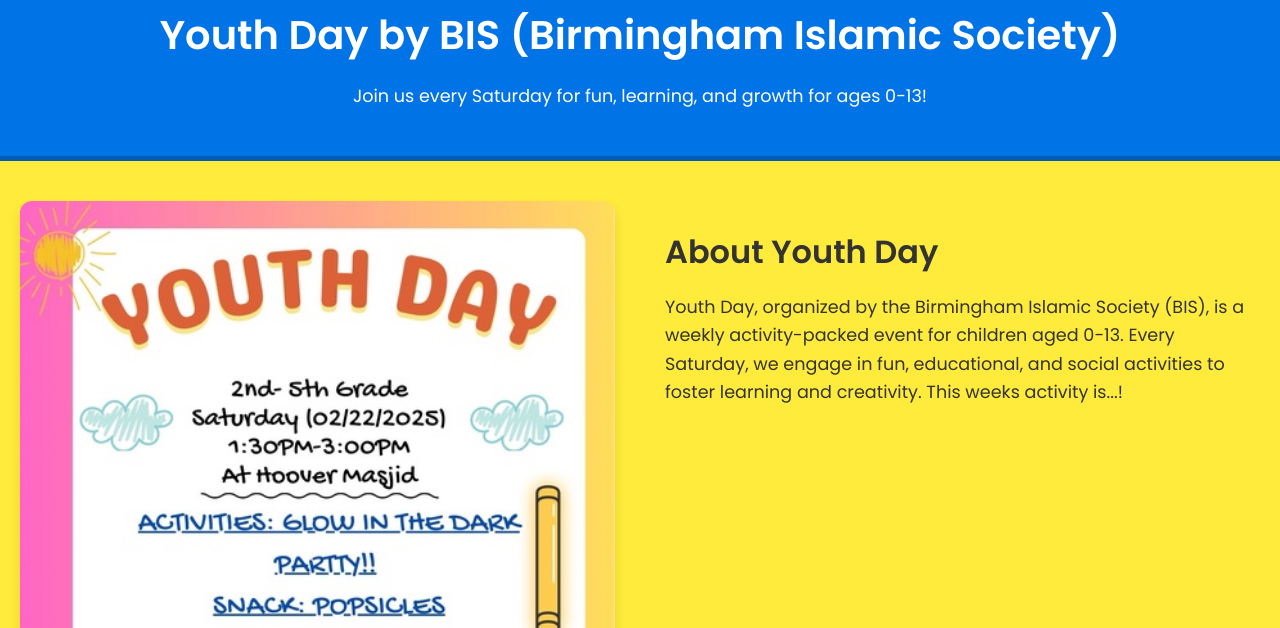
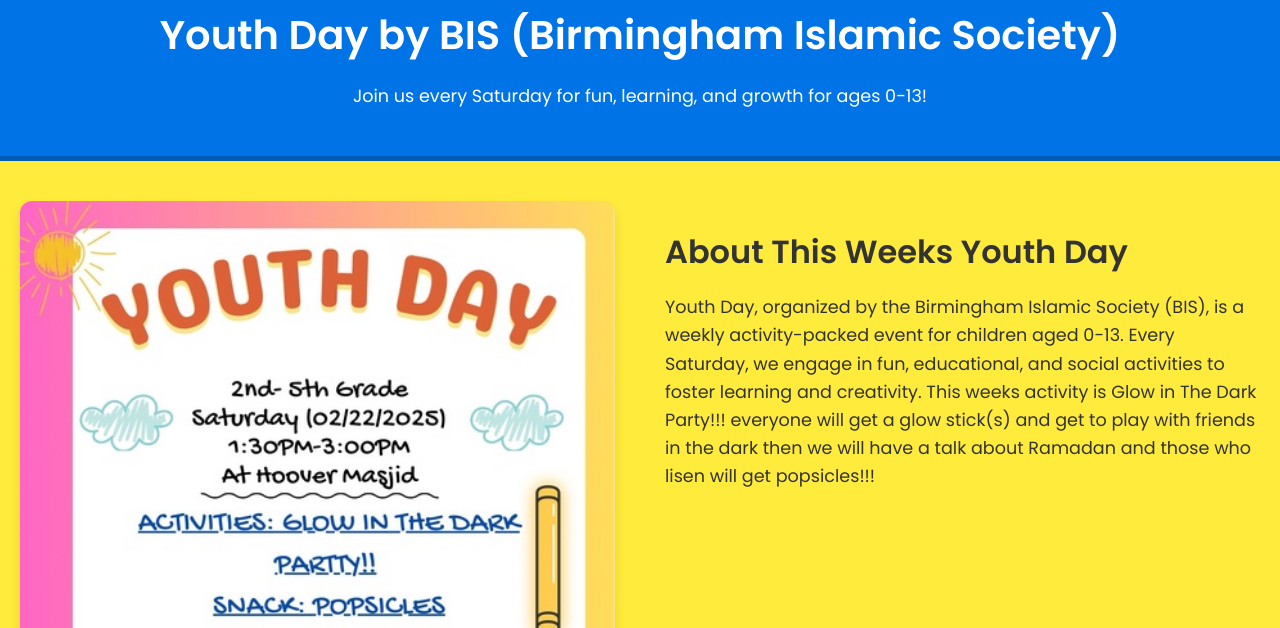
Before and after one commit to BISYouthActivites/YouthDay, a plain HTML site: page index.html in a window 1280 px wide. Shown: the part 172-800 px from the top of the page. Drawn offline with Linux system fonts and the light colour scheme.

Commit message:
Update index.html

```diff
--- a/index.html
+++ b/index.html
@@ -103,8 +103,8 @@
             <img src="youth-week-poster.png" alt="Youth Week Poster">
         </div>
         <div class="explanation">
-            <h2>About Youth Day</h2>
-            <p>Youth Day, organized by the Birmingham Islamic Society (BIS), is a weekly activity-packed event for children aged 0-13. Every Saturday, we engage in fun, educational, and social activities to foster learning and creativity. This weeks activity is...!</p>
+            <h2>About  This Weeks Youth Day</h2>
+            <p>Youth Day, organized by the Birmingham Islamic Society (BIS), is a weekly activity-packed event for children aged 0-13. Every Saturday, we engage in fun, educational, and social activities to foster learning and creativity. This weeks activity is Glow in The Dark Party!!! everyone will get a glow stick(s) and get to play with friends in the dark then we will have a talk about Ramadan and those who lisen will get popsicles!!!</p>
 
         </div>
     </div>
```
